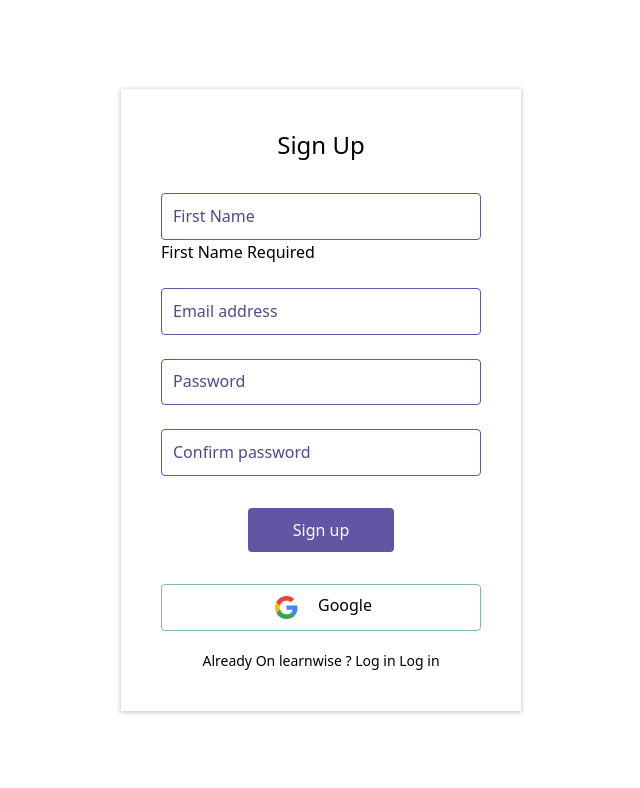
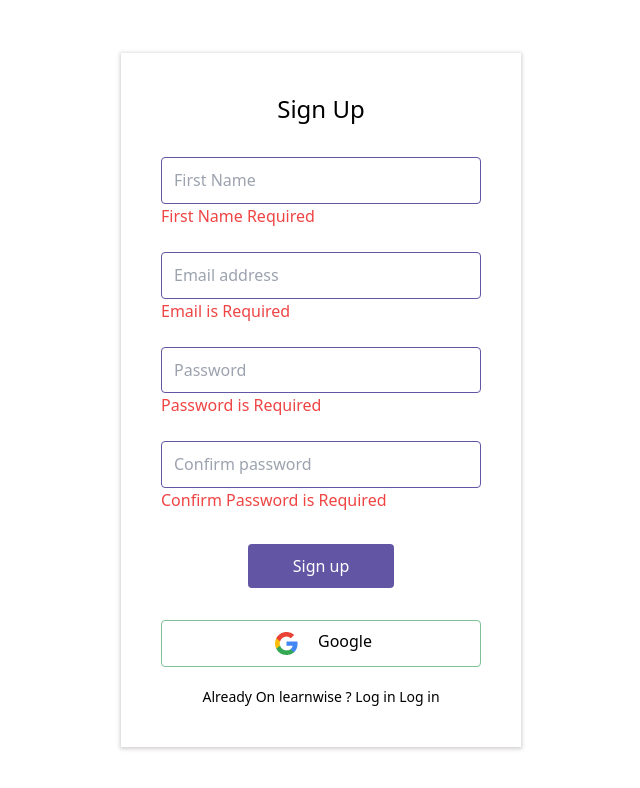
Before and after one commit to clevinwilson/learnwise_frontend, a React (Vite) app: page /signup in a window 1280 px wide. Both pictures are taken after a click on the button "Sign up". Shown: the top 788 px of the page, without its empty margins (319-959 px from the left). Built offline with nearby package versions, Linux system fonts and the light colour scheme.

Commit message:
Signup function added

```diff
--- a/src/components/Signup/Signup.jsx
+++ b/src/components/Signup/Signup.jsx
@@ -15,8 +15,8 @@ function Signup() {
     password:Yup.string()
       .min(6, 'Password must be at least 6 charaters')
       .required('Password is Required'),
-    confirmPassword:Yup.string()
-      .oneOf([Yup.ref('password'), null], 'Password must match')
+    confirmpassword:Yup.string()
+      .oneOf([Yup.ref('password'), null], 'Passwords must match')
       .required('Confirm Password is Required ')
   });
 
@@ -25,7 +25,7 @@ function Signup() {
       firstName: '',
       email: '',
       password: '',
-      confirmPassword: ''
+      confirmpassword: ''
     },
     validationSchema:validate,
     onSubmit: (values) => {
@@ -35,7 +35,7 @@ function Signup() {
   })
 
   const handleChange=(event)=>{
-    console.log(event.target.name);
+    console.log(event.target.value);
     formik.setValues((prev) =>{
       const formFields = {...prev};
       formFields[event.target.name]=event.target.value;
@@ -53,18 +53,19 @@ function Signup() {
             <div class="relative mb-6" data-te-input-wrapper-init>
               <input
                 type="text"
-                class="peer  block min-h-[auto] w-full rounded border-0 bg-transparent py-[0.32rem] px-3 leading-[2.15] outline-none transition-all duration-200 ease-linear focus:placeholder:opacity-100 data-[te-input-state-active]:placeholder:opacity-100 motion-reduce:transition-none dark:text-neutral-200 dark:placeholder:text-neutral-200 [&:not([data-te-input-placeholder-active])]:placeholder:opacity-0 input-box-border"
-                id="exampleFormControlInput2"
+                class="peer  block min-h-[auto] w-full rounded border-0 bg-transparent py-[0.32rem] px-3 leading-[2.15] outline-none transition-all duration-200 ease-linear focus:placeholder:opacity-100 data-[te-input-state-active]:placeholder:opacity-100 motion-reduce:transition-none dark:text-neutral-200 dark:placeholder:text-violet-900  input-box-border"
+                style={{ color:"black"}}
+                id="firstName"
                 name='firstName'
                 onChange={() => { handleChange(event)}}
                 placeholder="First Name" />
-              <label
-                for="exampleFormControlInput2"
+              {/* <label
+                for="firstName"
                 class="input-box-lable pointer-events-none absolute top-0 left-3 mb-0 max-w-[90%] origin-[0_0] truncate pt-[0.37rem] leading-[2.15] text-neutral-500 transition-all duration-200 ease-out peer-focus:-translate-y-[1.7rem] peer-focus:scale-[0.8] peer-focus:text-primary peer-data-[te-input-state-active]:-translate-y-[1.15rem] peer-data-[te-input-state-active]:scale-[0.8] motion-reduce:transition-none dark:text-neutral-200 dark:peer-focus:text-neutral-200"
               >First Name
-              </label>
+              </label> */}
               {formik.touched.firstName && formik.errors.firstName ? (
-                <div>{formik.errors.firstName}</div>
+                <div className='text-red-500'>{formik.errors.firstName}</div>
               ) : null}
             </div>
 
@@ -87,48 +88,60 @@ function Signup() {
             <div class="relative mb-6" data-te-input-wrapper-init>
               <input
                 type="email"
-                class="peer  block min-h-[auto] w-full rounded border-0 bg-transparent py-[0.32rem] px-3 leading-[2.15] outline-none transition-all duration-200 ease-linear focus:placeholder:opacity-100 data-[te-input-state-active]:placeholder:opacity-100 motion-reduce:transition-none dark:text-neutral-200 dark:placeholder:text-neutral-200 [&:not([data-te-input-placeholder-active])]:placeholder:opacity-0 input-box-border"
+                class="peer  block min-h-[auto] w-full rounded border-0 bg-transparent py-[0.32rem] px-3 leading-[2.15] outline-none transition-all duration-200 ease-linear focus:placeholder:opacity-100 data-[te-input-state-active]:placeholder:opacity-100 motion-reduce:transition-none dark:text-neutral-200  dark:placeholder:text-violet-900  input-box-border"
                 id="exampleFormControlInput2"
+                style={{ color: "black" }}
                 name='email'
                 onChange={() => { handleChange(event) }}
 
                 placeholder="Email address" />
-              <label
+              {/* <label
                 for="exampleFormControlInput2"
                 class="input-box-lable pointer-events-none absolute top-0 left-3 mb-0 max-w-[90%] origin-[0_0] truncate pt-[0.37rem] leading-[2.15] text-neutral-500 transition-all duration-200 ease-out peer-focus:-translate-y-[1.7rem] peer-focus:scale-[0.8] peer-focus:text-primary peer-data-[te-input-state-active]:-translate-y-[1.15rem] peer-data-[te-input-state-active]:scale-[0.8] motion-reduce:transition-none dark:text-neutral-200 dark:peer-focus:text-neutral-200"
               >Email address
-              </label>
+              </label> */}
+              {formik.touched.email && formik.errors.email ? (
+                <div className='text-red-500' >{formik.errors.email}</div>
+              ) : null}
             </div>
 
             <div class="relative mb-6" data-te-input-wrapper-init>
               <input
                 type="password"
-                class="peer  block min-h-[auto] w-full rounded border-0 bg-transparent py-[0.32rem] px-3 leading-[2.15] outline-none transition-all duration-200 ease-linear focus:placeholder:opacity-100 data-[te-input-state-active]:placeholder:opacity-100 motion-reduce:transition-none dark:text-neutral-200 dark:placeholder:text-neutral-200 [&:not([data-te-input-placeholder-active])]:placeholder:opacity-0 input-box-border"
+                className="peer  block min-h-[auto] w-full rounded border-0 bg-transparent py-[0.32rem] px-3 leading-[2.15] outline-none transition-all duration-200 ease-linear focus:placeholder:opacity-100 data-[te-input-state-active]:placeholder:opacity-100 motion-reduce:transition-none dark:text-neutral-200  dark:placeholder:text-violet-900  input-box-border"
                 id="exampleFormControlInput2"
+                style={{ color: "black" }}
                 name='password'
                 onChange={() => { handleChange(event) }}
 
                 placeholder="Password" />
-              <label
+              {/* <label
                 for="exampleFormControlInput2"
                 class="input-box-lable pointer-events-none absolute top-0 left-3 mb-0 max-w-[90%] origin-[0_0] truncate pt-[0.37rem] leading-[2.15] text-neutral-500 transition-all duration-200 ease-out peer-focus:-translate-y-[1.7rem] peer-focus:scale-[0.8] peer-focus:text-primary peer-data-[te-input-state-active]:-translate-y-[1.15rem] peer-data-[te-input-state-active]:scale-[0.8] motion-reduce:transition-none dark:text-neutral-200 dark:peer-focus:text-neutral-200"
               >Password
-              </label>
+              </label> */}
+              {formik.touched.password && formik.errors.password ? (
+                <div className='text-red-500'>{formik.errors.password}</div>
+              ) : null}
             </div>
             <div class="relative mb-6" data-te-input-wrapper-init>
               <input
                 type="password"
-                class="peer  block min-h-[auto] w-full rounded border-0 bg-transparent py-[0.32rem] px-3 leading-[2.15] outline-none transition-all duration-200 ease-linear focus:placeholder:opacity-100 data-[te-input-state-active]:placeholder:opacity-100 motion-reduce:transition-none dark:text-neutral-200 dark:placeholder:text-neutral-200 [&:not([data-te-input-placeholder-active])]:placeholder:opacity-0 input-box-border"
+                class="peer  block min-h-[auto] w-full rounded border-0 bg-transparent py-[0.32rem] px-3 leading-[2.15] outline-none transition-all duration-200 ease-linear focus:placeholder:opacity-100 data-[te-input-state-active]:placeholder:opacity-100 motion-reduce:transition-none dark:text-neutral-200  dark:placeholder:text-violet-900  input-box-border"
                 id="exampleFormControlInput2"
+                style={{ color: "black" }}
                 name='confirmpassword'
                 onChange={() => { handleChange(event) }}
 
                 placeholder="Confirm password" />
-              <label
+              {/* <label
                 for="exampleFormControlInput2"
                 class="input-box-lable pointer-events-none absolute top-0 left-3 mb-0 max-w-[90%] origin-[0_0] truncate pt-[0.37rem] leading-[2.15] text-neutral-500 transition-all duration-200 ease-out peer-focus:-translate-y-[1.7rem] peer-focus:scale-[0.8] peer-focus:text-primary peer-data-[te-input-state-active]:-translate-y-[1.15rem] peer-data-[te-input-state-active]:scale-[0.8] motion-reduce:transition-none dark:text-neutral-200 dark:peer-focus:text-neutral-200"
               >Confirm password
-              </label>
+              </label> */}
+              {formik.touched.confirmpassword && formik.errors.confirmpassword ? (
+                <div className='text-red-500'>{formik.errors.confirmpassword}</div>
+              ) : null}
             </div>
 
             <div class="text-center ">
```
